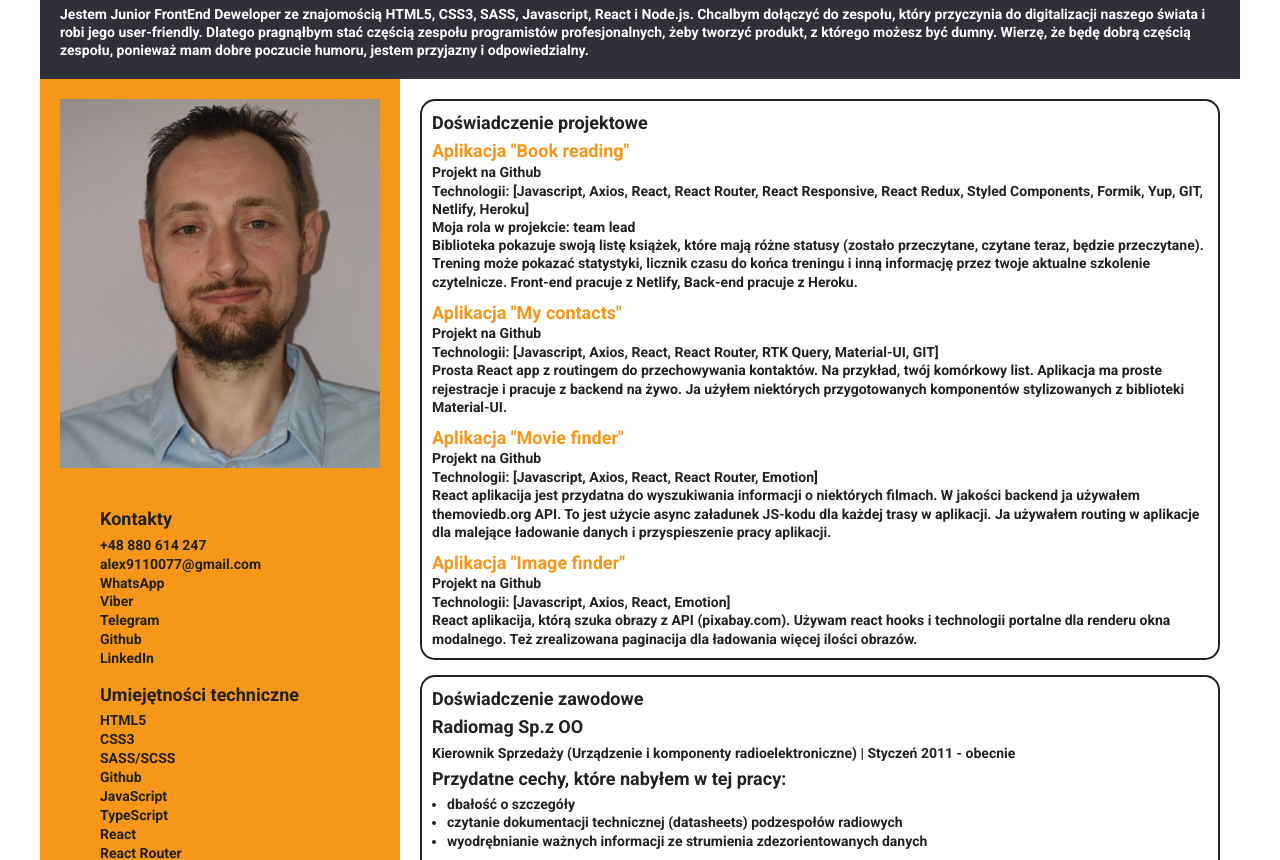
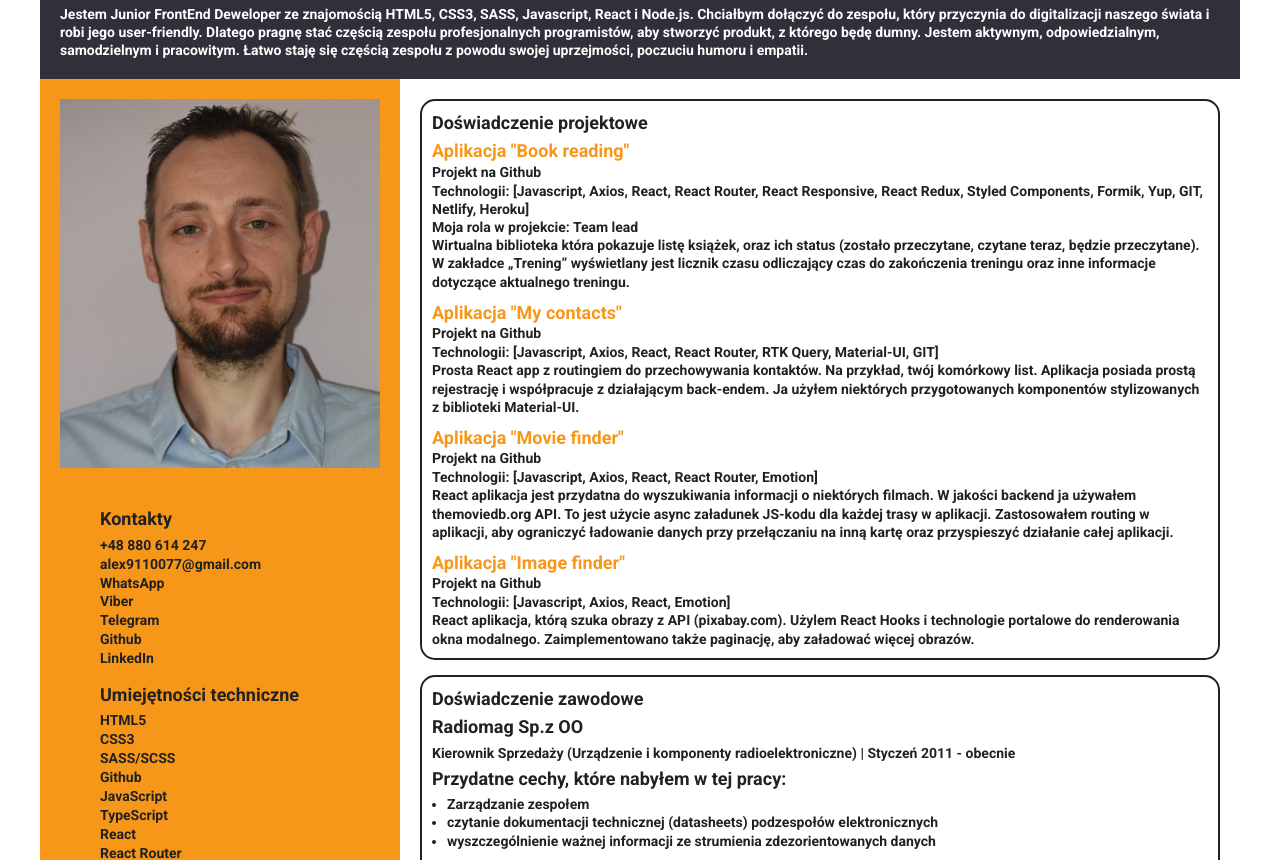
Before and after one commit to AlexanderDmitriev/CV-Polska, a plain HTML site: page index.html in a window 1280 px wide. Shown: the part 110-970 px from the top of the page. Drawn offline with nearby package versions, Linux system fonts and the light colour scheme.

Commit message:
Update index.html

```diff
--- a/index.html
+++ b/index.html
@@ -24,12 +24,12 @@
         <h2 class="header-section__position">Junior Front-end Deweloper</h2>
         <p class="header-section__resume-text">
           Jestem Junior FrontEnd Deweloper ze znajomością HTML5, CSS3, SASS,
-          Javascript, React i Node.js. Chcalbym dołączyć do zespołu, który
+          Javascript, React i Node.js. Chciałbym dołączyć do zespołu, który
           przyczynia do digitalizacji naszego świata i robi jego user-friendly.
-          Dlatego pragnąłbym stać częścią zespołu programistów profesjonalnych, żeby
-          tworzyć produkt, z którego możesz być dumny. Wierzę, że będę dobrą
-          częścią zespołu, ponieważ mam dobre poczucie humoru, jestem przyjazny i
-          odpowiedzialny.
+          Dlatego pragnę stać częścią zespołu profesjonalnych programistów, aby
+          stworzyć produkt, z którego będę dumny. Jestem aktywnym,
+          odpowiedzialnym, samodzielnym i pracowitym. Łatwo staję się częścią
+          zespołu z powodu swojej uprzejmości, poczuciu humoru i empatii.
         </p>
       </section>
     </header>
@@ -103,7 +103,9 @@
               <li class="sidebar-content">Zorganizowany</li>
               <li class="sidebar-content">Punktualny</li>
               <li class="sidebar-content">Poważne podejście do pracy</li>
-              <li class="sidebar-content">Chęć stałego podnoszenia kwalifikacji</li>
+              <li class="sidebar-content">
+                Chęć stałego podnoszenia kwalifikacji
+              </li>
               <li class="sidebar-content">Praca w zespole</li>
               <li class="sidebar-content">Dobra organizacja pracy</li>
               <li class="sidebar-content">Wysoka kultura osobista</li>
@@ -114,9 +116,9 @@
               <li class="sidebar-content">Kreatywny</li>
               <li class="sidebar-content">Samodzielny</li>
             </ul>
-            <h2 class="sidebar-title">Umiejętności językowe</h2>
+            <h2 class="sidebar-title">Języki obce</h2>
             <ul class="list sidebar-list">
-              <li class="sidebar-content">Polski — A2</li>
+              <li class="sidebar-content">Polski — B1</li>
               <li class="sidebar-content">Angielski — B2</li>
               <li class="sidebar-content">Ukraiński — C2</li>
               <li class="sidebar-content">Rosyjski — C2</li>
@@ -147,13 +149,13 @@
                   Responsive, React Redux, Styled Components, Formik, Yup, GIT,
                   Netlify, Heroku]
                 </p>
-                <p class="content-text">Moja rola w projekcie: team lead</p>
+                <p class="content-text">Moja rola w projekcie: Team lead</p>
                 <p class="content-text">
-                  Biblioteka pokazuje swoją listę książek, które mają różne statusy
-                  (zostało przeczytane, czytane teraz, będzie przeczytane). Trening
-                  może pokazać statystyki, licznik czasu do końca treningu i
-                  inną informację przez twoje aktualne szkolenie czytelnicze.
-                  Front-end pracuje z Netlify, Back-end pracuje z Heroku.
+                  Wirtualna biblioteka która pokazuje listę książek, oraz ich
+                  status (zostało przeczytane, czytane teraz, będzie
+                  przeczytane). W zakładce „Trening” wyświetlany jest licznik
+                  czasu odliczający czas do zakończenia treningu oraz inne
+                  informacje dotyczące aktualnego treningu.
                 </p>
               </li>
               <!--  -->
@@ -175,11 +177,11 @@
                   Query, Material-UI, GIT]
                 </p>
                 <p class="content-text">
-                  Prosta React app z routingem do przechowywania kontaktów. Na
-                  przykład, twój komórkowy list. Aplikacja ma proste rejestracje
-                  i pracuje z backend na żywo. Ja użyłem niektórych
-                  przygotowanych komponentów stylizowanych z biblioteki
-                  Material-UI.
+                  Prosta React app z routingiem do przechowywania kontaktów. Na
+                  przykład, twój komórkowy list. Aplikacja posiada prostą
+                  rejestrację i współpracuje z działającym back-endem. Ja użyłem
+                  niektórych przygotowanych komponentów stylizowanych z
+                  biblioteki Material-UI.
                 </p>
               </li>
               <li class="project-list">
@@ -199,11 +201,12 @@
                   Technologii: [Javascript, Axios, React, React Router, Emotion]
                 </p>
                 <p class="content-text">
-                  React aplikacija jest przydatna do wyszukiwania informacji o
+                  React aplikacja jest przydatna do wyszukiwania informacji o
                   niektórych filmach. W jakości backend ja używałem
                   themoviedb.org API. To jest użycie async załadunek JS-kodu dla
-                  każdej trasy w aplikacji. Ja używałem routing w aplikacje dla
-                  malejące ładowanie danych i przyspieszenie pracy aplikacji.
+                  każdej trasy w aplikacji. Zastosowałem routing w aplikacji,
+                  aby ograniczyć ładowanie danych przy przełączaniu na inną
+                  kartę oraz przyspieszyć działanie całej aplikacji.
                 </p>
               </li>
               <li class="project-list">
@@ -223,10 +226,10 @@
                   Technologii: [Javascript, Axios, React, Emotion]
                 </p>
                 <p class="content-text">
-                  React aplikacija, którą szuka obrazy z API (pixabay.com).
-                  Używam react hooks i technologii portalne dla renderu okna
-                  modalnego. Też zrealizowana paginacija dla ładowania więcej
-                  ilości obrazów.
+                  React aplikacja, którą szuka obrazy z API (pixabay.com).
+                  Użylem React Hooks i technologie portalowe do renderowania
+                  okna modalnego. Zaimplementowano także paginację, aby
+                  załadować więcej obrazów.
                 </p>
               </li>
               <!--  <li class="project-list">
@@ -276,15 +279,15 @@
             </h3>
             <ul class="sidebar-list content-title__secondary work-section">
               <li class="workList" data-locale="work-item1">
-                dbałość o szczegóły
+                Zarządzanie zespołem
               </li>
               <li class="workList" data-locale="work-item3">
                 czytanie dokumentacji technicznej (datasheets) podzespołów
-                radiowych
+                elektronicznych
               </li>
               <li class="workList" data-locale="work-item4">
-                wyodrębnianie ważnych informacji ze strumienia zdezorientowanych
-                danych
+                wyszczególnienie ważnej informacji ze strumienia
+                zdezorientowanych danych
               </li>
             </ul>
 
@@ -292,18 +295,15 @@
               Startup ChipTrip
             </h3>
             <p class="content-text education-title" data-locale="work-who">
-              Frontend Developer (internship) |
-              Styczeń 2023 - Luty 2023
+              Frontend Developer (internship) | Styczeń 2023 - Luty 2023
             </p>
             <h3 class="content-title__secondary" data-locale="work-name">
               Przydatne cechy, które nabyłem w tej pracy:
             </h3>
             <ul class="sidebar-list content-title__secondary work-section">
-              <li class="workList" data-locale="work-item1">
-                praca w zespole
-              </li>
+              <li class="workList" data-locale="work-item1">praca w zespole</li>
               <li class="workList" data-locale="work-item3">
-                doswiadczenia pracy z Open street
+                doświadczenie z Open street
               </li>
             </ul>
           </div>
```
